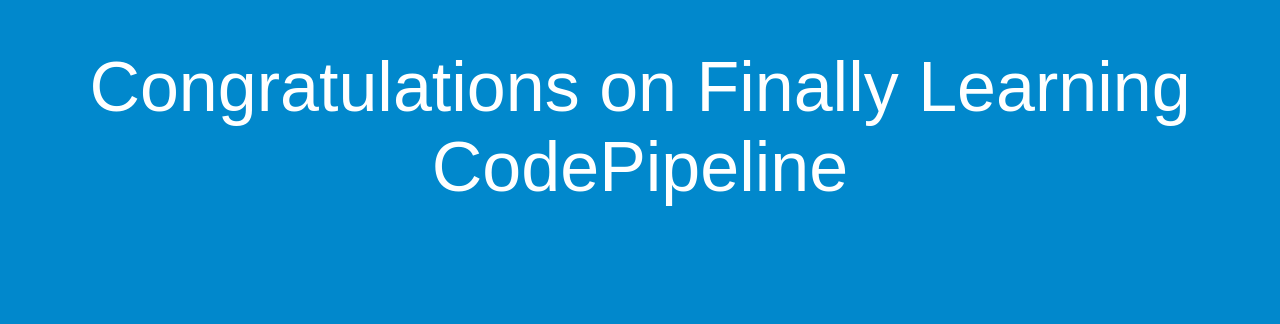
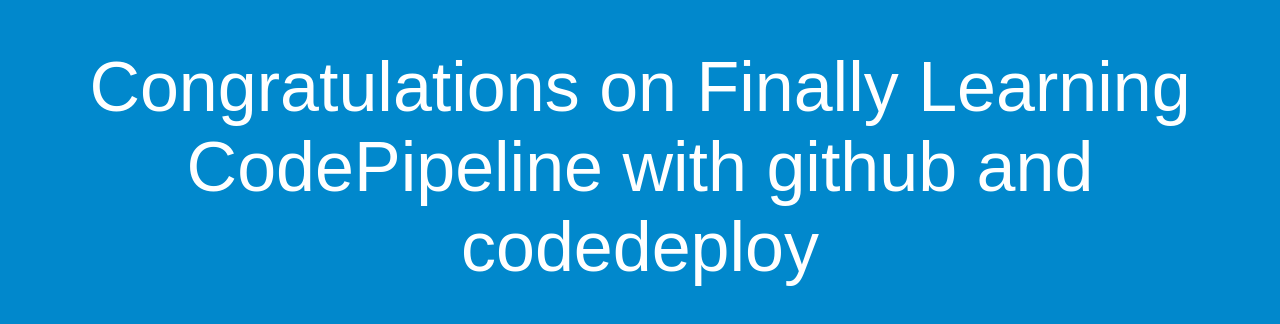
Before and after one commit to Anikasel/caltechcicddemo, a plain HTML site: page index.html in a window 1280 px wide. Drawn offline with Linux system fonts and the light colour scheme.

Commit message:
code deploy fourth commit

```diff
--- a/index.html
+++ b/index.html
@@ -26,7 +26,7 @@
 </head>
 <body>
   <div align="center">
-    <h1>Congratulations on Finally Learning CodePipeline</h1>
+    <h1>Congratulations on Finally Learning CodePipeline with github and codedeploy</h1>
   </div>
 </body>
 </html>
```
